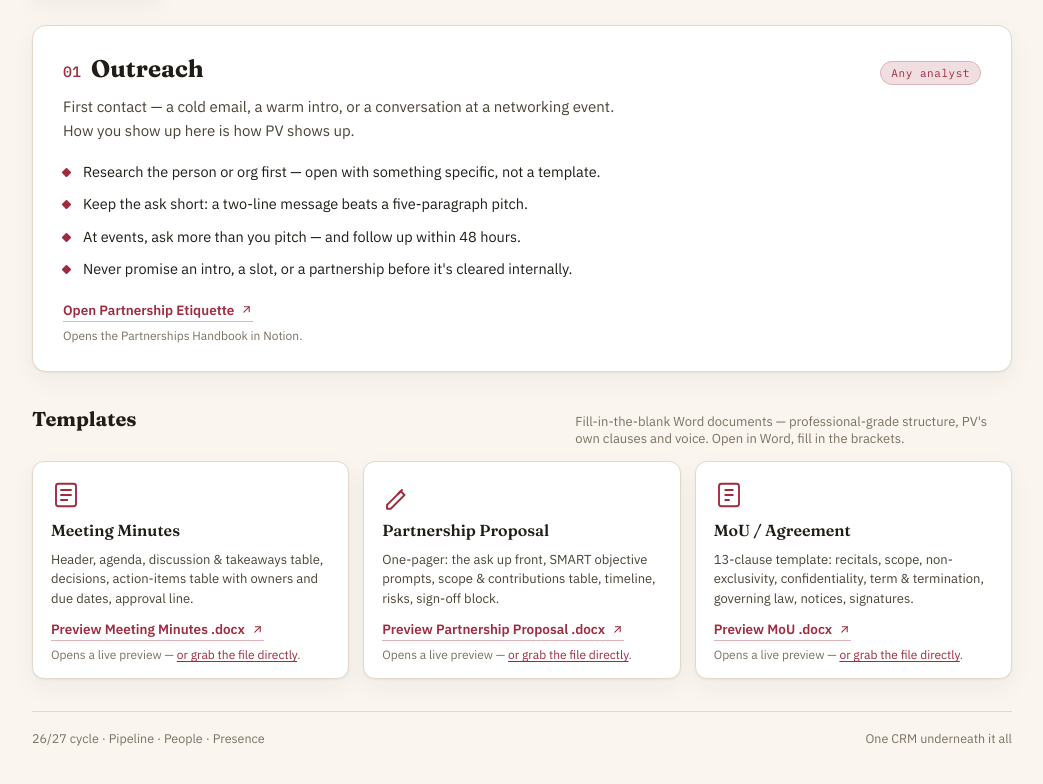
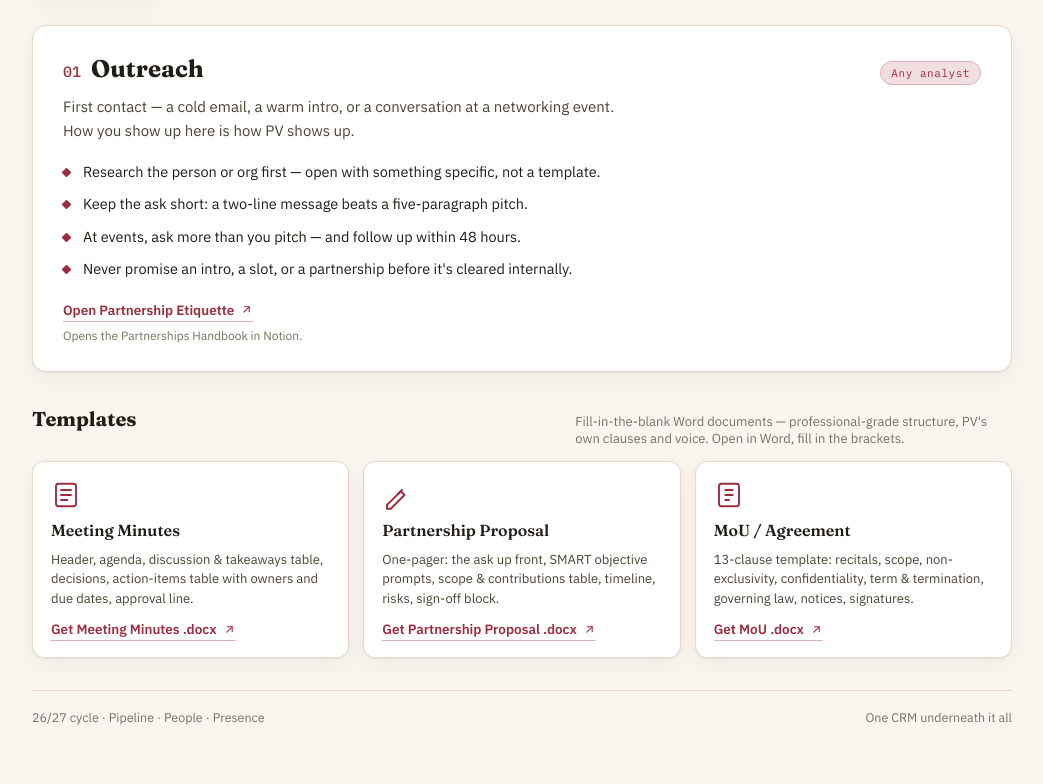
Before and after one commit to moon1610/pv-partnerships-sop, a plain HTML site: page index.html in a window 1280 px wide. Shown: the part 471-1255 px from the top of the page, without its empty margins (118-1161 px from the left). Drawn offline with Linux system fonts and the light colour scheme.

Commit message:
Add files via upload

```diff
--- a/index.html
+++ b/index.html
@@ -288,10 +288,9 @@
         <div class="tpl-desc">Header, agenda, discussion &amp; takeaways table, decisions, action-items table with owners and due dates, approval line.</div>
         <div class="tpl-foot">
           <a class="open-link" href="https://view.officeapps.live.com/op/view.aspx?src=https%3A%2F%2Fmoon1610.github.io%2Fpv-partnerships-sop%2Ftemplates%2FPV-Meeting-Minutes-Template.docx" target="_blank" rel="noopener">
-            Preview Meeting Minutes .docx
+            Get Meeting Minutes .docx
             <svg viewBox="0 0 24 24" fill="none" stroke="currentColor" stroke-width="2" stroke-linecap="round" stroke-linejoin="round"><path d="M7 17 17 7"/><path d="M8 7h9v9"/></svg>
           </a>
-          <div class="source-note">Opens a live preview — <a href="templates/PV-Meeting-Minutes-Template.docx" target="_blank" rel="noopener">or grab the file directly</a>.</div>
         </div>
       </div>
       <div class="tpl-card">
@@ -300,10 +299,9 @@
         <div class="tpl-desc">One-pager: the ask up front, SMART objective prompts, scope &amp; contributions table, timeline, risks, sign-off block.</div>
         <div class="tpl-foot">
           <a class="open-link" href="https://view.officeapps.live.com/op/view.aspx?src=https%3A%2F%2Fmoon1610.github.io%2Fpv-partnerships-sop%2Ftemplates%2FPV-Partnership-Proposal-Template.docx" target="_blank" rel="noopener">
-            Preview Partnership Proposal .docx
+            Get Partnership Proposal .docx
             <svg viewBox="0 0 24 24" fill="none" stroke="currentColor" stroke-width="2" stroke-linecap="round" stroke-linejoin="round"><path d="M7 17 17 7"/><path d="M8 7h9v9"/></svg>
           </a>
-          <div class="source-note">Opens a live preview — <a href="templates/PV-Partnership-Proposal-Template.docx" target="_blank" rel="noopener">or grab the file directly</a>.</div>
         </div>
       </div>
       <div class="tpl-card">
@@ -312,10 +310,9 @@
         <div class="tpl-desc">13-clause template: recitals, scope, non-exclusivity, confidentiality, term &amp; termination, governing law, notices, signatures.</div>
         <div class="tpl-foot">
           <a class="open-link" href="https://view.officeapps.live.com/op/view.aspx?src=https%3A%2F%2Fmoon1610.github.io%2Fpv-partnerships-sop%2Ftemplates%2FPV-MoU-Template.docx" target="_blank" rel="noopener">
-            Preview MoU .docx
+            Get MoU .docx
             <svg viewBox="0 0 24 24" fill="none" stroke="currentColor" stroke-width="2" stroke-linecap="round" stroke-linejoin="round"><path d="M7 17 17 7"/><path d="M8 7h9v9"/></svg>
           </a>
-          <div class="source-note">Opens a live preview — <a href="templates/PV-MoU-Template.docx" target="_blank" rel="noopener">or grab the file directly</a>.</div>
         </div>
       </div>
     </div>
```
